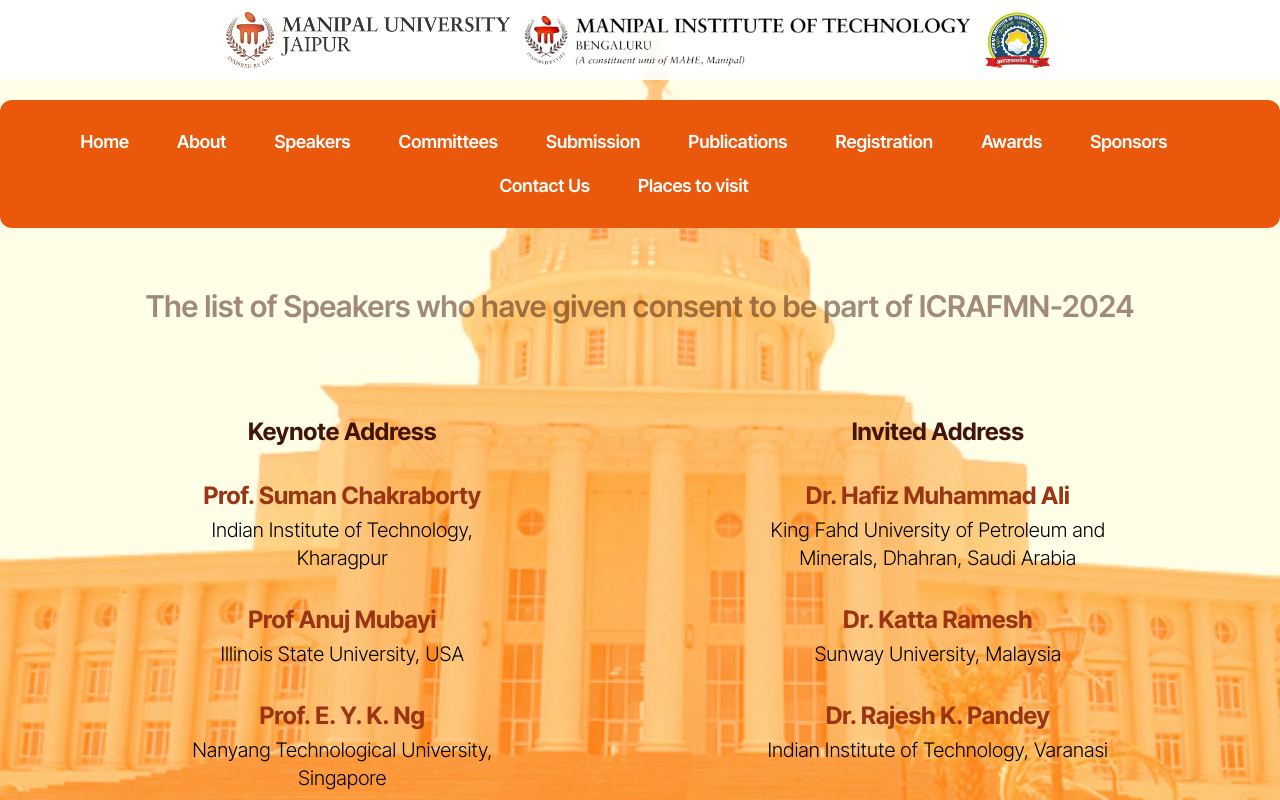
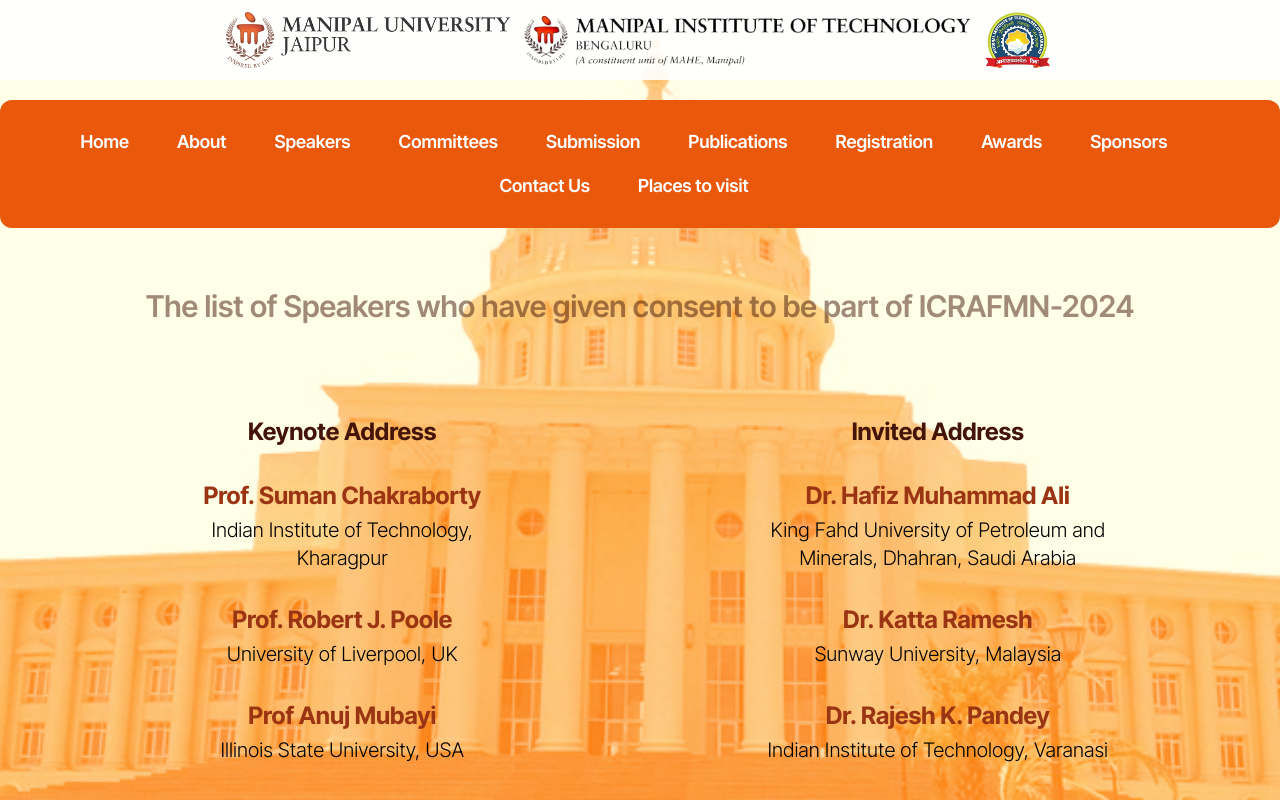
Before and after one commit to Chandan-CV/icrafmn24-site, a SvelteKit app: page /speakers in a window 1280 px wide. Built offline with nearby package versions, Linux system fonts and the light colour scheme.

Commit message:
done with changes

```diff
--- a/src/components/MainHero.svelte
+++ b/src/components/MainHero.svelte
@@ -47,7 +47,7 @@
 	</div>
 	<div class="w-full flex justify-center items-center">
 
-		<div class=" bg-orange-700 text-white p-5 rounded-2xl px-10 text-2xl font-semibold cursor-pointer mb-20 w-fit "> <a href="https://drive.google.com/file/d/1GhtzG5NwG4DtZkqSg7bBBgeFBwRIMJ8z/view?usp=drive_link">View Brochure</a></div>
+		<div class=" bg-orange-700 text-white p-5 rounded-2xl px-10 text-2xl font-semibold cursor-pointer mb-20 w-fit "> <a href="https://drive.google.com/file/d/18z8mtzzeymi3GCigGdN_kWNEFYzSk7ZJ/view?usp=sharing">View Brochure</a></div>
 	</div>
 		<div class="flex flex-row p-5">
 		<div class="flex flex-col justify-center">
--- a/src/routes/speakers/speakerdata.ts
+++ b/src/routes/speakers/speakerdata.ts
@@ -14,41 +14,55 @@
 
 // Example instantiation
 const keynoteSpeakers: Speaker[] = [
-    { name: "Prof. Suman Chakraborty", affiliation: "Indian Institute of Technology, Kharagpur" },
-    { name: "Prof Anuj Mubayi", affiliation: "Illinois State University, USA" },
-    { name: "Prof. E. Y. K. Ng", affiliation: "Nanyang Technological University, Singapore" },
-    { name: "Prof. Dave Smith", affiliation: "University of Birmingham, Edgbaston, UK" },
-    { name: "Prof. O. D. Makinde", affiliation: "Stellenbosch University, South Africa" },
-    { name: "Prof. Padmanabhan Seshaiyer", affiliation: "George Mason University, USA" },
-    { name: "Prof. Amit Agrawal", affiliation: "Indian Institute of Technology, Bombay" },
-    { name: "Prof. P V S N Murthy", affiliation: "Indian Institute of Technology, Kharagpur" },
-    { name: "Prof. Ratish Kumar B V", affiliation: "Indian Institute of Technology, Kanpur" },
-    { name: "Prof. Tanmay Basak", affiliation: "Indian Institute of Technology, Madras" },
-    { name: "Prof. Prasad Patnaik BSV", affiliation: "Indian Institute of Technology, Madras" },
-    { name: "Prof. Rama Bhargava", affiliation: "Indian Institute of Technology, Roorkee" },
-    { name: "Prof. P.G. Siddheswar", affiliation: "Christ University, Bengaluru" },
-    { name: "Dr. Manoranjan Mishra", affiliation: "IIT Ropar" },
+	{ name: 'Prof. Suman Chakraborty', affiliation: 'Indian Institute of Technology, Kharagpur' },
+	{ name: 'Prof. Robert J. Poole', affiliation: 'University of Liverpool, UK' },
+	{ name: 'Prof Anuj Mubayi', affiliation: 'Illinois State University, USA' },
+	{ name: 'Prof. E. Y. K. Ng', affiliation: 'Nanyang Technological University, Singapore' },
+	{ name: 'Prof. Dave Smith', affiliation: 'University of Birmingham, Edgbaston, UK' },
+  {name:"Prof. Bruno Carpentieri", affiliation:"The Free University of Bozen-Bolzano, Italy"},
+	{ name: 'Prof. O. D. Makinde', affiliation: 'Stellenbosch University, South Africa' },
+	{ name: 'Prof. Padmanabhan Seshaiyer', affiliation: 'George Mason University, USA' },
+	{ name: 'Prof. Amit Agrawal', affiliation: 'Indian Institute of Technology, Bombay' },
+  {name: "Prof. G P Raja Sekhar", affiliation:"Indian Institute of Technology, Kharagpur"},
+	{ name: 'Prof. P V S N Murthy', affiliation: 'Indian Institute of Technology, Kharagpur' },
+	{ name: 'Prof. Ratish Kumar B V', affiliation: 'Indian Institute of Technology, Kanpur' },
+	{ name: 'Prof. Tanmay Basak', affiliation: 'Indian Institute of Technology, Madras' },
+	{ name: 'Prof. Prasad Patnaik BSV', affiliation: 'Indian Institute of Technology, Madras' },
+	{ name: 'Prof. Rama Bhargava', affiliation: 'Indian Institute of Technology, Roorkee' },
+	{ name: 'Prof. P.G. Siddheswar', affiliation: 'Christ University, Bengaluru' },
+	{ name: 'Dr. Manoranjan Mishra', affiliation: 'IIT Ropar' }
 ];
 
 const invitedSpeakers: Speaker[] = [
-    { name: "Dr. Hafiz Muhammad Ali", affiliation: "King Fahd University of Petroleum and Minerals, Dhahran, Saudi Arabia" },
-    { name: "Dr. Katta Ramesh", affiliation: "Sunway University, Malaysia" },
-    { name: "Dr. Rajesh K. Pandey", affiliation: "Indian Institute of Technology, Varanasi" },
-    { name: "Dr. R. Sivaraj", affiliation: "Dr. B. R. Ambedkar National Institute of Technology, Punjab" },
-    { name: "Dr. Kerehalli Vinayaka Prasad", affiliation: "VSK University, Ballari" },
-    { name: "Dr. Hanumesh Vaidya", affiliation: "VSK University, Ballari" },
-    { name: "Prof. Gopal Chandra Shit", affiliation: "Jadavpur University, Kolkata" },
-    { name: "Dr Satyananda Panda", affiliation: "NIT Calicut" },
-    { name: "Dr. Hafiz Muhammad Ali", affiliation: "King Fahd University of Petroleum and Minerals, Dhahran, Saudi Arabia" },
-    { name: "Samuel O. Adesanya", affiliation: "Redeemer’s University, Ede, Nigeria" },
+	{
+		name: 'Dr. Hafiz Muhammad Ali',
+		affiliation: 'King Fahd University of Petroleum and Minerals, Dhahran, Saudi Arabia'
+	},
+	{ name: 'Dr. Katta Ramesh', affiliation: 'Sunway University, Malaysia' },
+	{ name: 'Dr. Rajesh K. Pandey', affiliation: 'Indian Institute of Technology, Varanasi' },
+	{
+		name: 'Dr. R. Sivaraj',
+		affiliation: 'Dr. B. R. Ambedkar National Institute of Technology, Punjab'
+	},
+	{ name: 'Dr. Kerehalli Vinayaka Prasad', affiliation: 'VSK University, Ballari' },
+	{ name: 'Dr. Hanumesh Vaidya', affiliation: 'VSK University, Ballari' },
+	{ name: 'Prof. Gopal Chandra Shit', affiliation: 'Jadavpur University, Kolkata' },
+	{ name: 'Dr Satyananda Panda', affiliation: 'NIT Calicut' },
+	{
+		name: 'Dr. Hafiz Muhammad Ali',
+		affiliation: 'King Fahd University of Petroleum and Minerals, Dhahran, Saudi Arabia'
+	},
+	{ name: 'Samuel O. Adesanya', affiliation: 'Redeemer’s University, Ede, Nigeria' },
+  {name:"Prof. Sachin Shaw", affiliation:"Botswana International University of Science and Technology, Botswana"},
+  {name:"Dr. Vivekanand", affiliation:"MNIT Jaipur"}
 ];
 
 const conferenceAddresses: ConferenceAddresses = {
 	categories: [
-      { category: "Keynote Address", speakers: keynoteSpeakers },
-      { category: "Invited Address", speakers: invitedSpeakers },
+		{ category: 'Keynote Address', speakers: keynoteSpeakers },
+		{ category: 'Invited Address', speakers: invitedSpeakers }
 		// Add other categories here if needed
-    ],
+	]
 };
 
 export default conferenceAddresses;
--- a/src/routes/submission/+page.svelte
+++ b/src/routes/submission/+page.svelte
@@ -5,14 +5,14 @@
 <div class="flex items-center flex-col px-8">
 	<h1 class="font-InterTight text-3xl font-semibold text-orange-950">Scope of Conference</h1>
 	<div class="flex flex-row flex-wrap mb-10">
-	{#each conferenceTopics.categories as topic}
+		{#each conferenceTopics.categories as topic}
 			<div class="p-5 flex flex-col bg-white m-5 rounded-xl bg-opacity-70 shadow-2xl">
 				<ul class="text-2xl font-normal text-center mb-5">{topic.name}</ul>
 				{#each topic.subcategories as subtopic}
 					<li>{subtopic.name}</li>
 				{/each}
 			</div>
-				{/each}
+		{/each}
 	</div>
 	<h1 class="font-InterTight text-3xl font-semibold text-orange-950">
 		Paper and Abstract Submission
```
Lines whose indentation alone changed are shown as unchanged.
